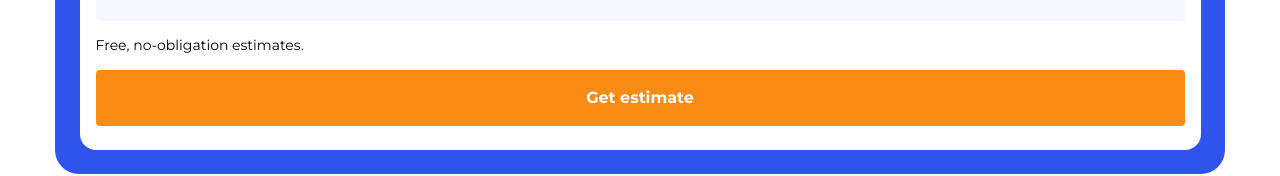
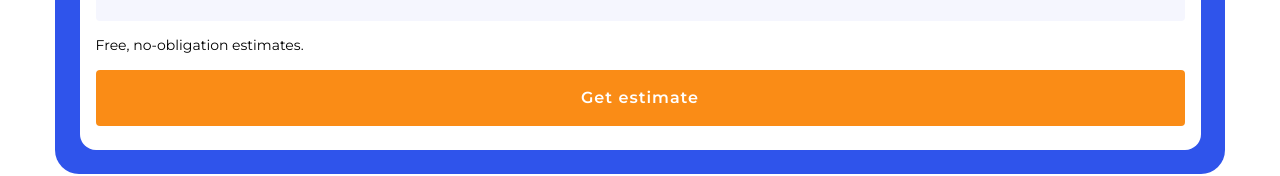
Before and after one commit to midler/siren-group-test, a React (Create React App) app: page / in a window 1280 px wide. Shown: the part 1128-1304 px from the top of the page. Built offline with nearby package versions, Linux system fonts and the light colour scheme.

Commit message:
Add properties to BUtton

```diff
--- a/src/components/Button/Button.scss
+++ b/src/components/Button/Button.scss
@@ -3,7 +3,8 @@
   gap: 8px;
   padding: var(--button-padding);
   font-family: inherit;
-  font-weight: 700;
+  font-weight: 600;
+  letter-spacing: 1px;
   font-size: 16px;
   line-height: 1.5;
   color: var(--button-text-color);
```
